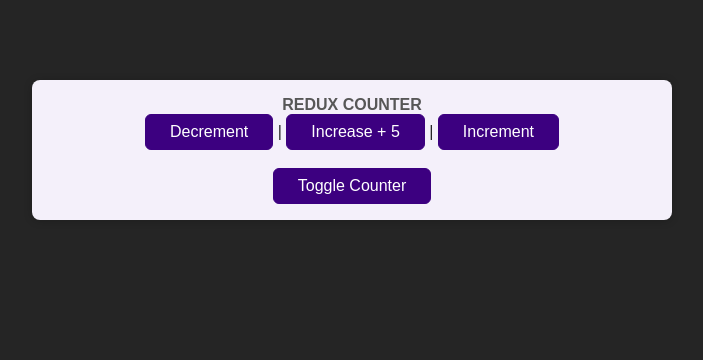
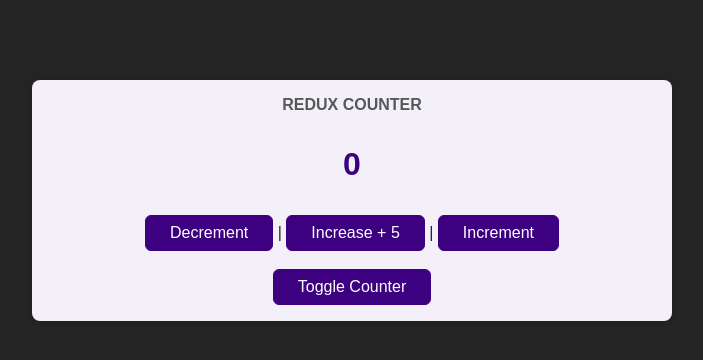
Before and after one commit to lucho20pt/react-udemy-21-redux-store, a React (Create React App) app: page / in a window 1280 px wide. Shown: the top 360 px of the page, without its empty margins (288-991 px from the left). Built offline with nearby package versions, Linux system fonts and the light colour scheme.

Commit message:
migrating to redux Toolkit: dispatch(counterActions.fn())

```diff
--- a/src/components/Counter.js
+++ b/src/components/Counter.js
@@ -1,33 +1,35 @@
 import { useSelector, useDispatch } from "react-redux";
+import { counterActions } from "../store/index";
 import classes from "./Counter.module.scss";
 
 const Counter = () => {
   // uss
   const counter = useSelector((state) => state.counter);
-  const show = useSelector((state) => state.show);
+  const show = useSelector((state) => state.showCounter);
   // usdf
   const dispatch = useDispatch();
 
   const incrementHandler = () => {
-    dispatch({ type: "increment" });
+    dispatch(counterActions.increment());
   };
 
   const increaseHandler = () => {
-    dispatch({ type: "increase", payload: 5 });
+    // dispatch({ type: "increase", payload: 5 });
+    dispatch(counterActions.increase(5));
   };
 
   const decrementHandler = () => {
-    dispatch({ type: "decrement" });
+    dispatch(counterActions.decrement());
   };
 
   const toggleCounterHandler = () => {
-    dispatch({ type: "showCounter" });
+    dispatch(counterActions.toggleCounter());
   };
 
   return (
     <main className={classes.counter}>
       <h1>Redux Counter</h1>
-      {show && <div className={classes.value}>-- {counter} --</div>}
+      {show && <div className={classes.value}>{counter}</div>}
       <div className="row">
         <button onClick={decrementHandler}>Decrement</button>
         <span> | </span>
```
